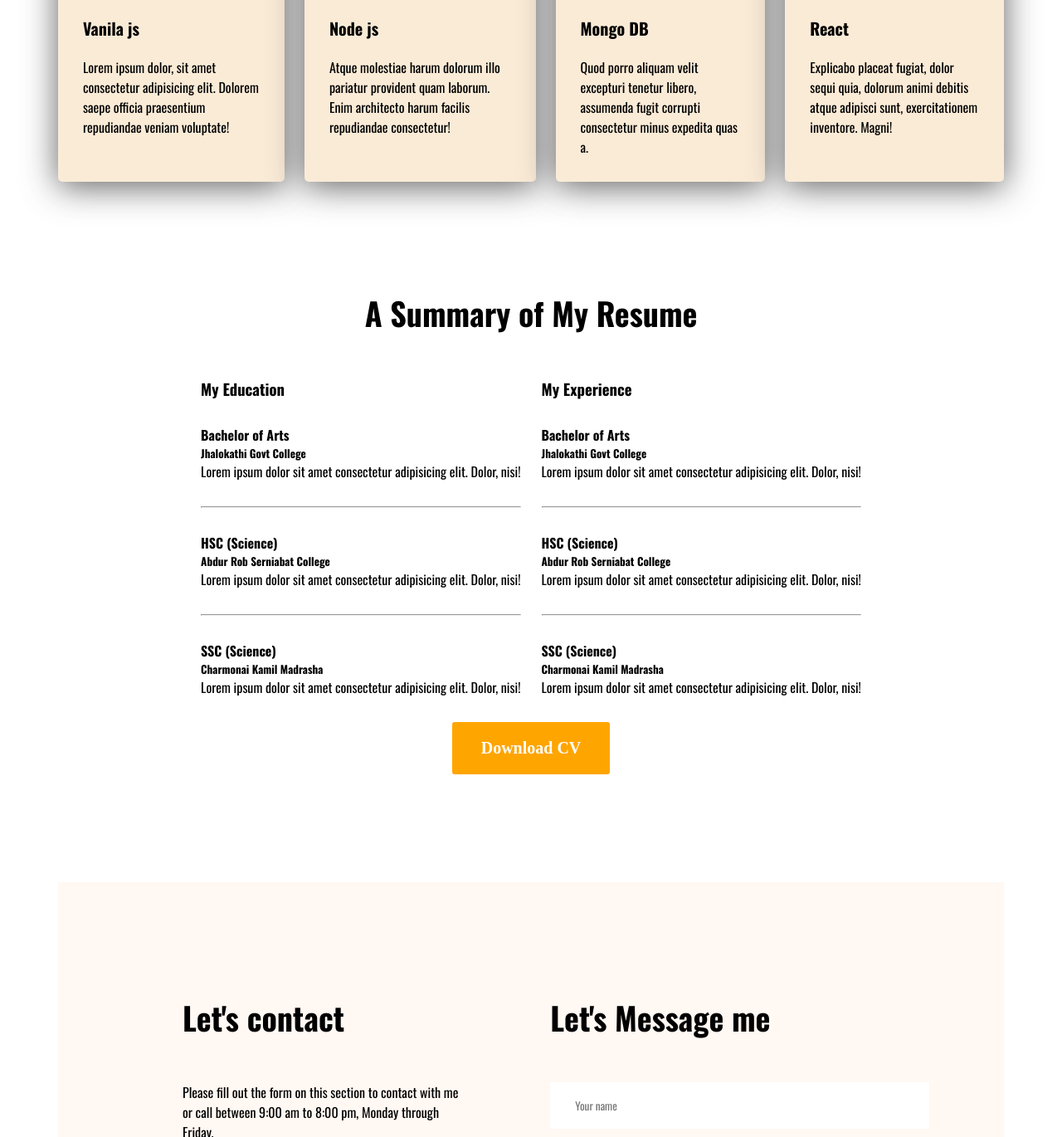
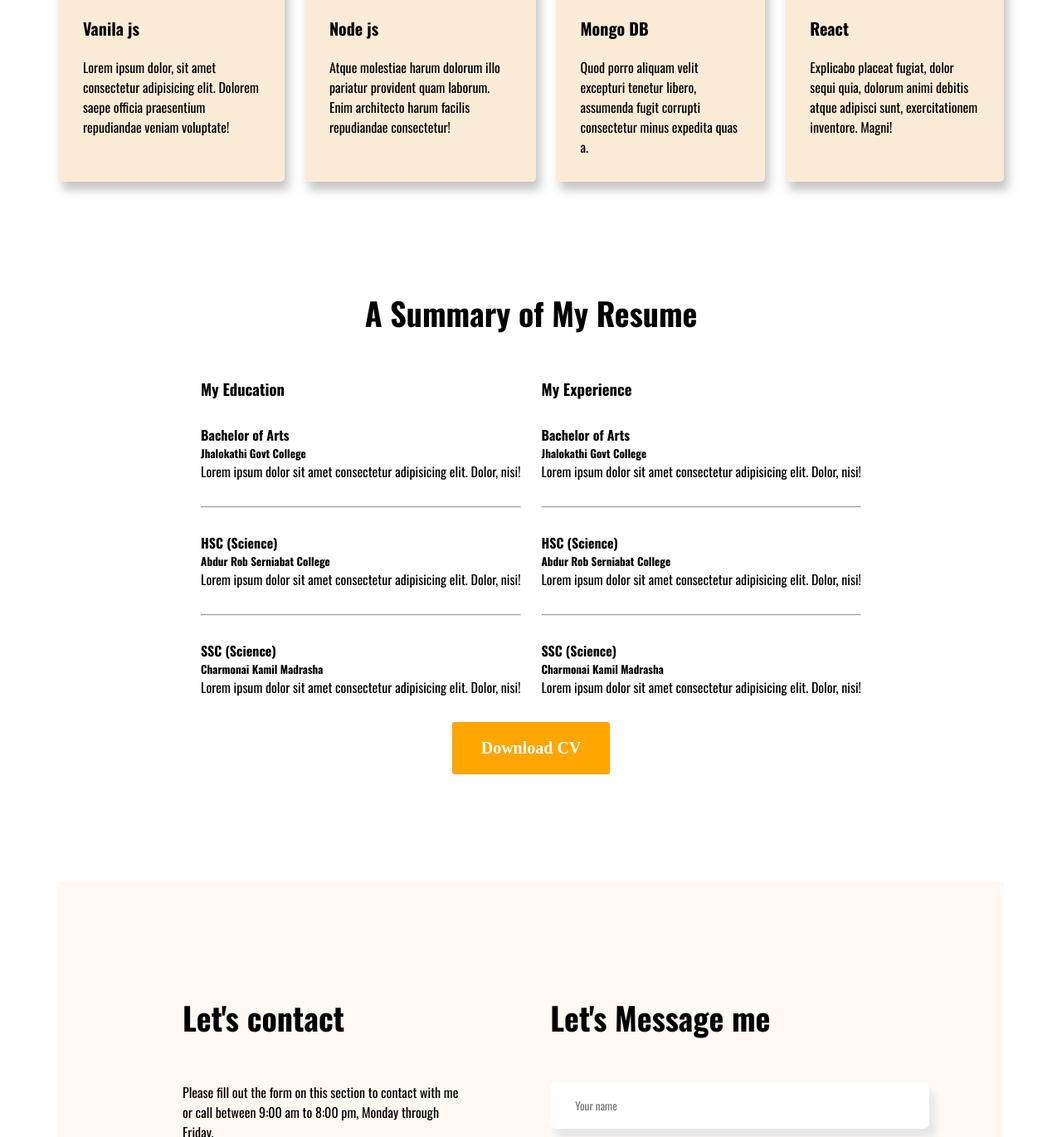
Before and after one commit to Nurllah91/developer-portfolio, a plain HTML site: page index.html in a window 1280 px wide. Shown: the part 1830-3200 px from the top of the page at 83% size. Drawn offline with nearby package versions, Linux system fonts and the light colour scheme.

Commit message:
edited box shadow

```diff
--- a/styles/portfolio.css
+++ b/styles/portfolio.css
@@ -156,7 +156,7 @@ section{
 
 .skills{
   background-color: antiquewhite;
-  box-shadow: 0px 6px 40px rgba(40, 39, 39, 0.726);
+  box-shadow: 5px 10px 12px rgb(177 174 174 / 73%);
   border-radius: 5px;
   padding: 30px;
 
@@ -230,8 +230,8 @@ section{
   border: 0;
   width: 100%;
   padding: 18px 30px;
-
-
+  box-shadow: 7px 11px 9px #e7e6e6;
+  border-radius: 7px;
 }
 
 .sec-description{
```
